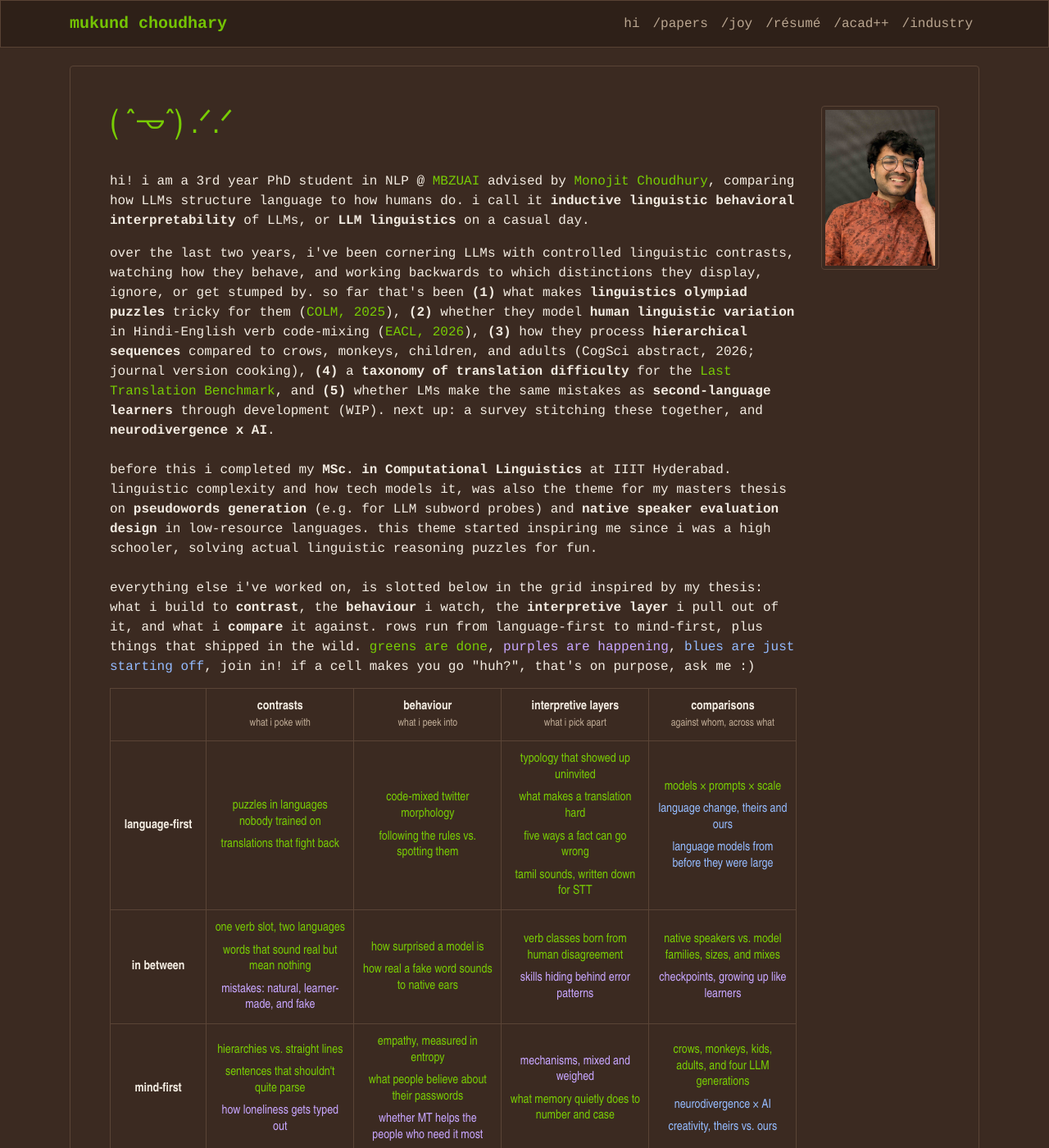
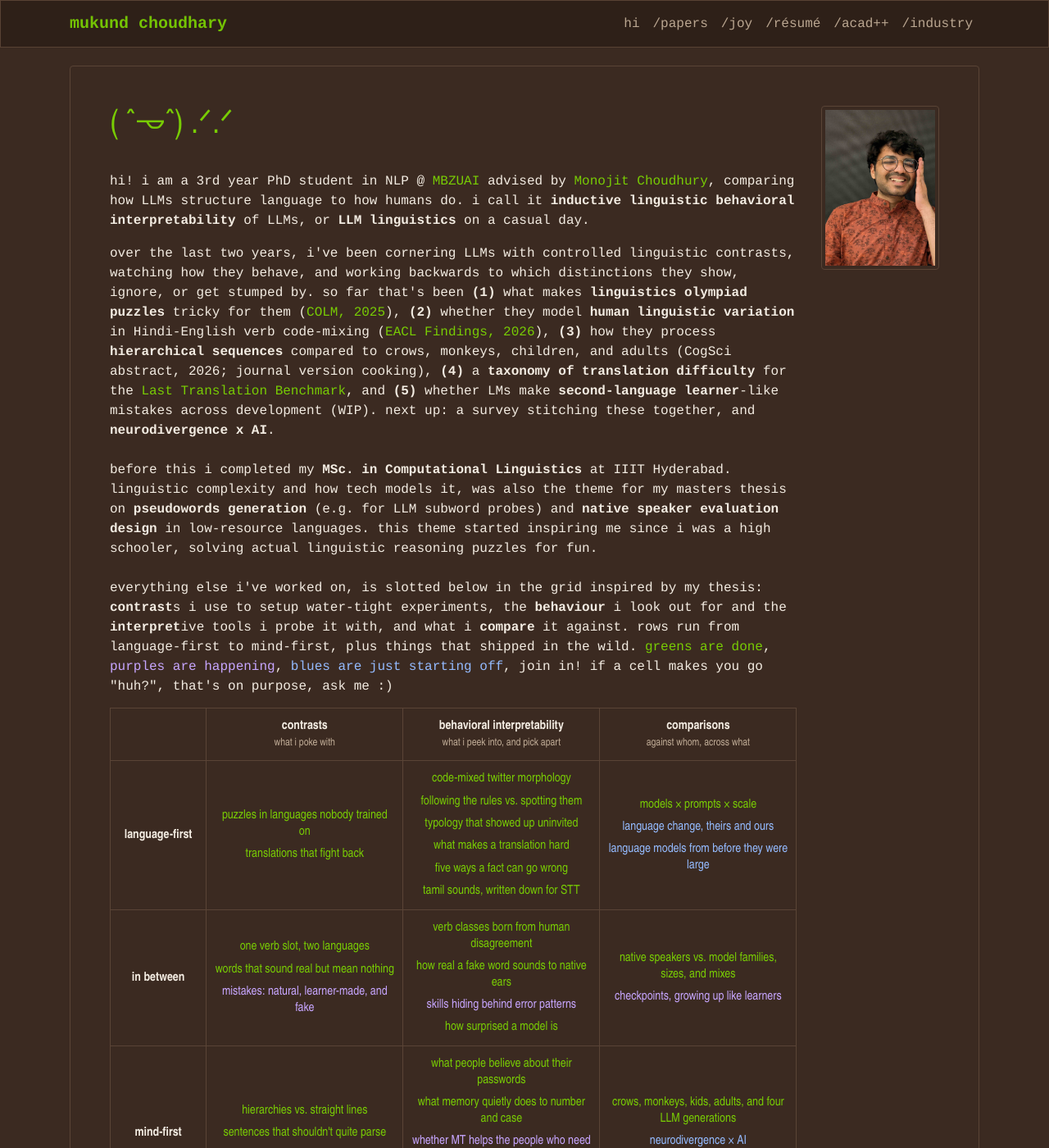
Before and after one commit to mukundc2k/mukundc2k.github.io, a Jekyll site: the page built from index.html, in a window 1280 px wide and 1400 px high. Shown: the whole window at 82% size. Built offline with Jekyll 4.4.1, drawn with Linux system fonts in a browser that asks for light colours; a style sheet for code colours, icons or effects is not loaded; some of the changed text lies outside the part shown.

Commit message:
some updates

```diff
--- a/_data/profile.yml
+++ b/_data/profile.yml
@@ -15,15 +15,15 @@ linkedin: mukundc2k
 orcid: 0000-0001-6526-649X
 
 short_bio: >-
-  over the last two years, i've been cornering LLMs with controlled linguistic contrasts, watching how they behave, and working backwards to which distinctions they display, ignore, or get stumped by. so far that's been
+  over the last two years, i've been cornering LLMs with controlled linguistic contrasts, watching how they behave, and working backwards to which distinctions they show, ignore, or get stumped by. so far that's been
   <b>(1)</b> what makes <b>linguistics olympiad puzzles</b> tricky for them (<a href="https://openreview.net/forum?id=fcRcl1EXc4">COLM, 2025</a>),
-  <b>(2)</b> whether they model <b>human linguistic variation</b> in Hindi-English verb code-mixing (<a href="https://doi.org/10.18653/v1/2026.findings-eacl.291">EACL, 2026</a>),
+  <b>(2)</b> whether they model <b>human linguistic variation</b> in Hindi-English verb code-mixing (<a href="https://doi.org/10.18653/v1/2026.findings-eacl.291">EACL Findings, 2026</a>),
   <b>(3)</b> how they process <b>hierarchical sequences</b> compared to crows, monkeys, children, and adults (CogSci abstract, 2026; journal version cooking),
   <b>(4)</b> a <b>taxonomy of translation difficulty</b> for the <a href="https://arxiv.org/abs/2609.04173">Last Translation Benchmark</a>, and
-  <b>(5)</b> whether LMs make the same mistakes as <b>second-language learners</b> through development (WIP).
+  <b>(5)</b> whether LMs make <b>second-language learner</b>-like mistakes across development (WIP).
   next up: a survey stitching these together, and <b>neurodivergence x AI</b>.<br><br>
   before this i completed my <b>MSc. in Computational Linguistics</b> at IIIT Hyderabad. linguistic complexity and how tech models it, was also the theme for my masters thesis on <b>pseudowords generation</b> (e.g. for LLM subword probes) and <b>native speaker evaluation design</b> in low-resource languages. this theme started inspiring me since i was a high schooler, solving actual linguistic reasoning puzzles for fun.<br><br>
-  everything else i've worked on, is slotted below in the grid inspired by my thesis: what i build to <b>contrast</b>, the <b>behaviour</b> i watch, the <b>interpretive layer</b> i pull out of it, and what i <b>compare</b> it against. rows run from language-first to mind-first, plus things that shipped in the wild.
+  everything else i've worked on, is slotted below in the grid inspired by my thesis: <b>contrast</b>s i use to setup water-tight experiments, the <b>behaviour</b> i look out for and the <b>interpret</b>ive tools i probe it with, and what i <b>compare</b> it against. rows run from language-first to mind-first, plus things that shipped in the wild.
   <span class="st-done">greens are done</span>, <span class="st-doing">purples are happening</span>, <span class="st-next">blues are just starting off</span>, join in! if a cell makes you go "huh?", that's on purpose, ask me :)
   <div class="ilbi-wrap">
   <table class="ilbi-map">
@@ -31,8 +31,7 @@ short_bio: >-
   <tr>
   <th></th>
   <th>contrasts<small>what i poke with</small></th>
-  <th>behaviour<small>what i peek into</small></th>
-  <th>interpretive layers<small>what i pick apart</small></th>
+  <th>behavioral interpretability<small>what i peek into, and pick apart</small></th>
   <th>comparisons<small>against whom, across what</small></th>
   </tr>
   </thead>
@@ -40,34 +39,30 @@ short_bio: >-
   <tr>
   <th>language-first</th>
   <td><span class="st-done">puzzles in languages nobody trained on</span><span class="st-done">translations that fight back</span></td>
-  <td><span class="st-done">code-mixed twitter morphology</span><span class="st-done">following the rules vs. spotting them</span></td>
-  <td><span class="st-done">typology that showed up uninvited</span><span class="st-done">what makes a translation hard</span><span class="st-done">five ways a fact can go wrong</span><span class="st-done">tamil sounds, written down for STT</span></td>
+  <td><span class="st-done">code-mixed twitter morphology</span><span class="st-done">following the rules vs. spotting them</span><span class="st-done">typology that showed up uninvited</span><span class="st-done">what makes a translation hard</span><span class="st-done">five ways a fact can go wrong</span><span class="st-done">tamil sounds, written down for STT</span></td>
   <td><span class="st-done">models × prompts × scale</span><span class="st-next">language change, theirs and ours</span><span class="st-next">language models from before they were large</span></td>
   </tr>
   <tr>
   <th>in between</th>
   <td><span class="st-done">one verb slot, two languages</span><span class="st-done">words that sound real but mean nothing</span><span class="st-doing">mistakes: natural, learner-made, and fake</span></td>
-  <td><span class="st-done">how surprised a model is</span><span class="st-done">how real a fake word sounds to native ears</span></td>
-  <td><span class="st-done">verb classes born from human disagreement</span><span class="st-doing">skills hiding behind error patterns</span></td>
+  <td><span class="st-done">verb classes born from human disagreement</span><span class="st-done">how real a fake word sounds to native ears</span><span class="st-doing">skills hiding behind error patterns</span><span class="st-done">how surprised a model is</span></td>
   <td><span class="st-done">native speakers vs. model families, sizes, and mixes</span><span class="st-doing">checkpoints, growing up like learners</span></td>
   </tr>
   <tr>
   <th>mind-first</th>
   <td><span class="st-done">hierarchies vs. straight lines</span><span class="st-done">sentences that shouldn't quite parse</span><span class="st-doing">how loneliness gets typed out</span></td>
-  <td><span class="st-done">empathy, measured in entropy</span><span class="st-done">what people believe about their passwords</span><span class="st-doing">whether MT helps the people who need it most</span></td>
-  <td><span class="st-doing">mechanisms, mixed and weighed</span><span class="st-done">what memory quietly does to number and case</span></td>
+  <td><span class="st-done">what people believe about their passwords</span><span class="st-done">what memory quietly does to number and case</span><span class="st-doing">whether MT helps the people who need it most</span><span class="st-done">empathy, measured in entropy</span><span class="st-doing">mechanisms, mixed and weighed</span></td>
   <td><span class="st-done">crows, monkeys, kids, adults, and four LLM generations</span><span class="st-next">neurodivergence × AI</span><span class="st-next">creativity, theirs vs. ours</span></td>
   </tr>
   <tr>
   <th>in the wild</th>
   <td><span class="st-done">synthetic data aimed at blind spots</span><span class="st-done">prompts built to break things</span></td>
-  <td><span class="st-done">chatbots that help the helpers, and the UI/UX they ship in</span><span class="st-done">tickets, summarised and re-ranked</span></td>
-  <td><span class="st-done">explanations for clusters that underperform</span><span class="st-done">guardrails for requirements that keep moving</span></td>
+  <td><span class="st-done">chatbots that help the helpers, and the UI/UX they ship in</span><span class="st-done">tickets, summarised and re-ranked</span><span class="st-done">explanations for clusters that underperform</span><span class="st-done">guardrails for requirements that keep moving</span></td>
   <td><span class="st-done">fairness across who's speaking</span><span class="st-done">dialects across 9+ indian languages</span></td>
   </tr>
   <tr class="ilbi-across">
   <th>across all of it</th>
-  <td colspan="4"><span class="st-doing">a survey of inductive linguistic behavioral interpretability</span><span class="st-doing">do the cells agree with each other?</span></td>
+  <td colspan="3"><span class="st-doing">a survey of inductive linguistic behavioral interpretability</span><span class="st-doing">do the cells agree with each other?</span></td>
   </tr>
   </tbody>
   </table>
```
